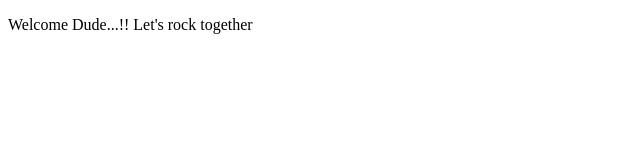
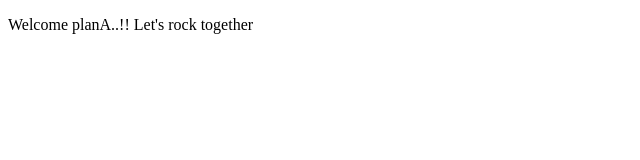
Before and after one commit to martinhv/AWS_Fargate_Nginx_ECS, a plain HTML site: page src/index.html in a window 1280 px wide. Shown: the full height of the page, 0-640 px from the left. Drawn offline with Linux system fonts and the light colour scheme.

Commit message:
Index change

```diff
--- a/src/index.html
+++ b/src/index.html
@@ -4,6 +4,6 @@
     <title>This is the title of the webpage!</title>
   </head>
   <body>
-    <p>Welcome Dude...!! Let's rock together</p>
+    <p>Welcome planA..!! Let's rock together</p>
   </body>
 </html>
```
